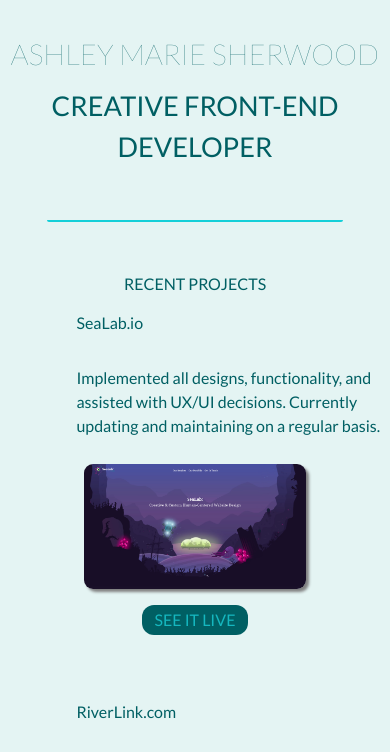
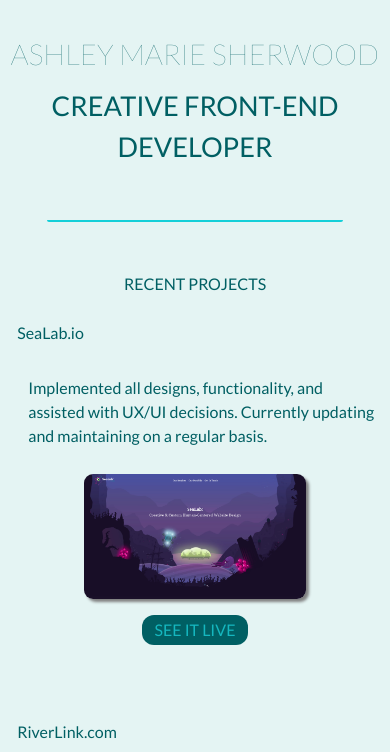
Before and after one commit to AshleyMSherwood/AshleyMSherwood.github.io, a plain HTML site: page index.html in a window 390 px wide. Shown: the part 77-829 px from the top of the page. Drawn offline with nearby package versions, Linux system fonts and the light colour scheme.

Commit message:
tweaked some spacing on mobile

```diff
--- a/styles/style.css
+++ b/styles/style.css
@@ -162,11 +162,11 @@ h3 {
   text-align: center;
 }
 .project-description {
-  margin-left: 18%;
+  margin-left: 5%;
 }
 .project-heading {
-  margin-left: 18%;
-  padding: 15px 0;
+  margin-left: 2%;
+  padding: 25px 0 15px;
 }
 .colors {
   height: 50px;
@@ -302,6 +302,11 @@ footer img {
 
 
 /*MEDIA QUERIES*/
+@media only screen and (max-width: 1024px) {
+  .about p {
+    padding: 0;
+  }
+}
 @media only screen and (max-width: 800px) {
   h1 {
     font-size: 1.8rem;
```
